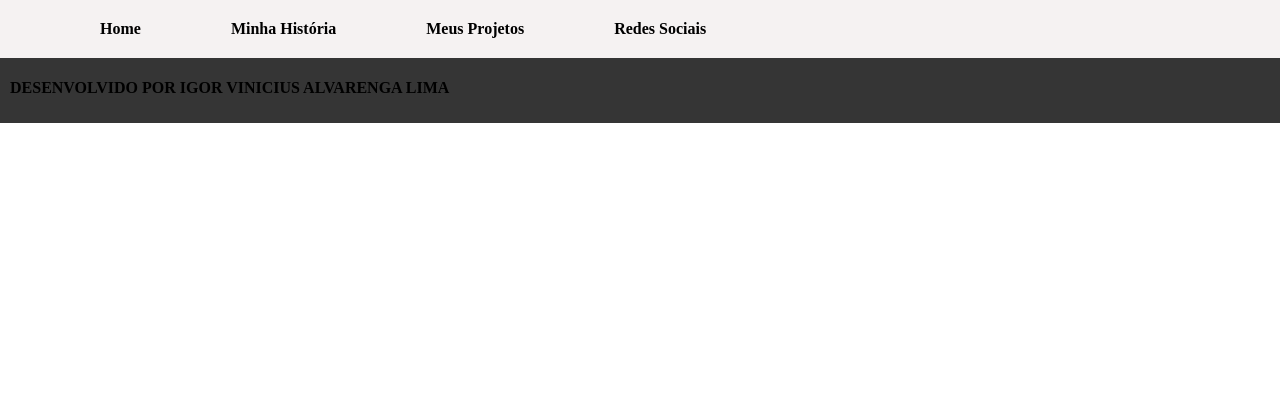
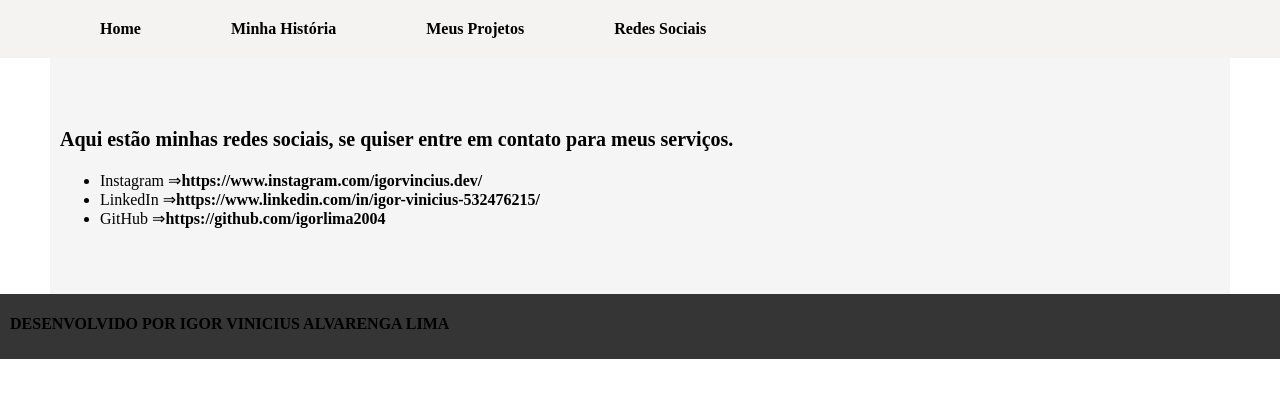
Before and after one commit to igorlima2004/Meu_Site_Profissional, a plain HTML site: page redessociais.html in a window 1280 px wide. Drawn offline with Linux system fonts and the light colour scheme.

Commit message:
Desenvolvendo a página das redes sociais

```diff
--- a/main.css
+++ b/main.css
@@ -22,6 +22,11 @@ nav>ul>li>a:hover{
     padding: 20px;
     color: rgba(16, 136, 235, 0.781);
 }
+a{
+    color: black;
+    text-decoration: none;
+    font-weight: bold;
+}
 article#principal{
     background-image: linear-gradient(45deg, rgb(37, 37, 37), rgba(16, 136, 235, 0.781) ,rgba(27, 66, 97, 0.781)  );
     padding-top: 10px;
@@ -39,6 +44,19 @@ p#principal{
     padding-left: 100px;
     margin: 0px;
 }
+main#rds{
+    background-color: white ;
+}
+article#rds{
+    background-color: whitesmoke;
+    margin: 0px 50px;
+    padding: 50px 10px;
+    border: gray 5px;
+}
+article#rds>p{
+    font-size: 20px;
+    font-weight: 800;
+}
 footer{
     background-color: rgb(53, 53, 53);
     padding-top: 5px;
--- a/redessociais.html
+++ b/redessociais.html
@@ -15,7 +15,16 @@
             <li><a href="redessociais.html">Redes Sociais</a>
         </ul>
     </nav>
-    <main></main>
+    <main id="rds">
+        <article id="rds">
+            <p>Aqui estão minhas redes sociais, se quiser entre em contato para meus serviços.</p>
+            <ul>
+                <li>Instagram &rArr;<a href="https://www.instagram.com/igorvincius.dev/" target="self">https://www.instagram.com/igorvincius.dev/</a></li>
+                <li>LinkedIn &rArr;<a href="https://www.linkedin.com/in/igor-vinicius-532476215/" target="self">https://www.linkedin.com/in/igor-vinicius-532476215/</a></li>
+                <li>GitHub &rArr;<a href="https://github.com/igorlima2004" target="self">https://github.com/igorlima2004</a></li>
+            </ul>
+        </article>
+    </main>
     <footer>
         <p>DESENVOLVIDO POR IGOR VINICIUS ALVARENGA LIMA</p>
     </footer>
```
Also changed, not shown: meusprojetos.html (+1 -1 lines), minhahistoria.html (+1 -1 lines).
